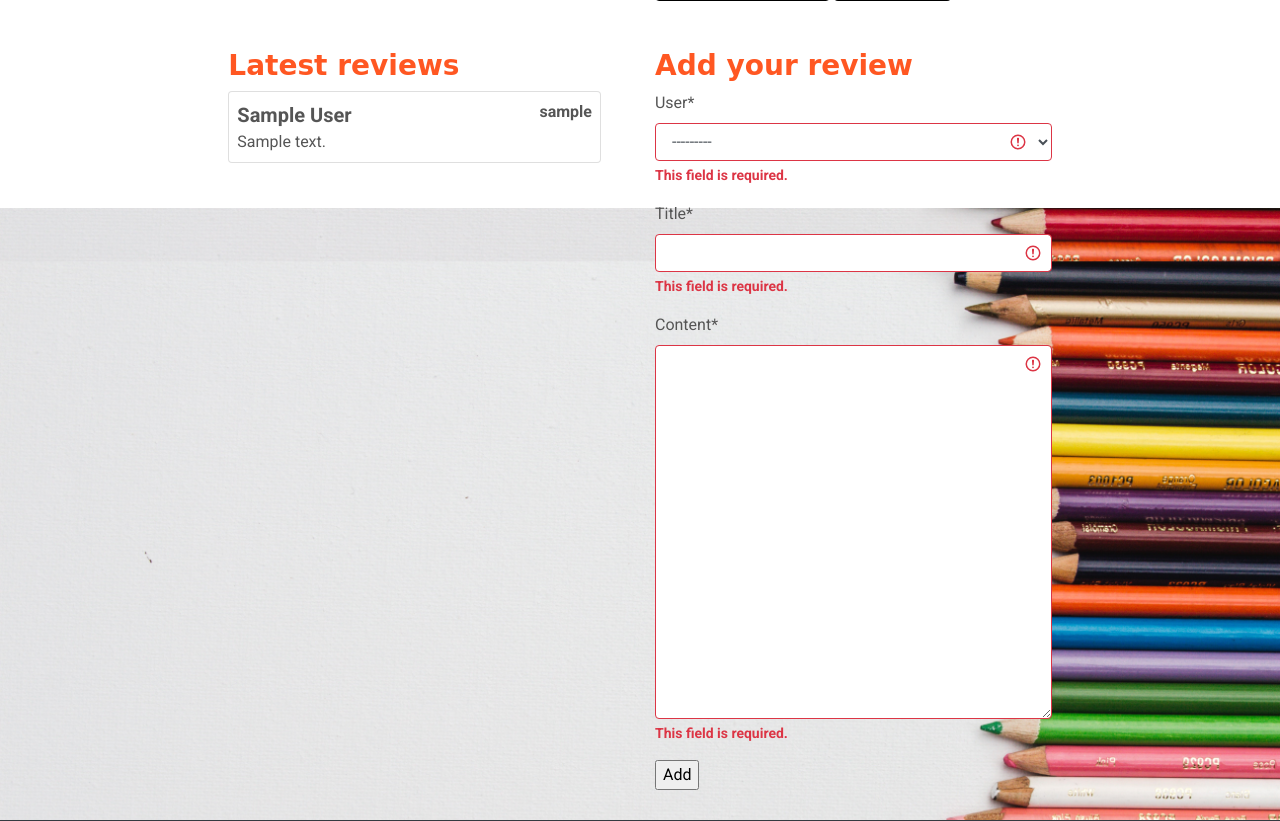
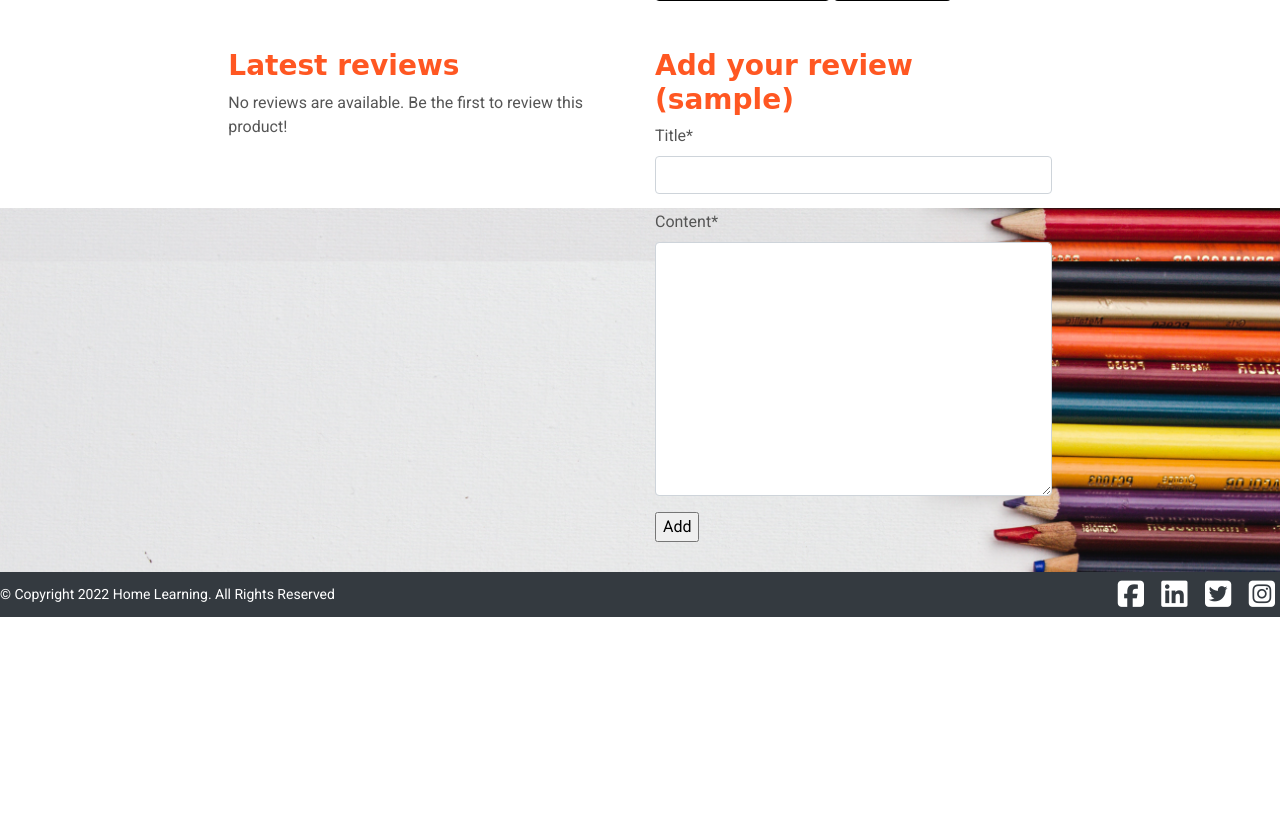
Before and after one commit to Sarah-LB/HomeLearning, a Django app: page /products/3/ in a window 1280 px wide. Shown: the part 592-1413 px from the top of the page. After the commit the page ends 1209 px from the top, so only its background shows below. Run offline with Django 3.2, Linux system fonts and the light colour scheme; a user stored in the database is signed in; data comes from the database, SQL or seed files in the repository; tables that the repository leaves empty hold one stand-in row (values such as "Sample post"); some libraries are stand-ins or nearby versions; some web fonts are replaced.

Commit message:
fixed user populated field on review form and added issues encountered to readme

```diff
--- a/products/forms.py
+++ b/products/forms.py
@@ -25,7 +25,7 @@
 
     class Meta:
         model = UserReview
-        fields = ["user", 'title', 'content']
+        fields = ['title', 'content']
         widgets = {
-            'content': Textarea(attrs={'cols': 40, 'rows': 15})
+            'content': Textarea(attrs={'cols': 40, 'rows': 10})
         }
--- a/products/models.py
+++ b/products/models.py
@@ -37,7 +37,7 @@
     """
     A model to allow users to read and post product reviews
     """
-    user = models.OneToOneField(User, on_delete=models.CASCADE)
+    user = models.ForeignKey(User, on_delete=models.CASCADE)
     product = models.ForeignKey(Product, null=False, blank=False, on_delete=models.CASCADE)
     date = models.DateField(auto_now_add=True)
     updated = models.DateField(auto_now=True)
--- a/products/templates/products/product_detail.html
+++ b/products/templates/products/product_detail.html
@@ -102,7 +102,7 @@
                     <div>
                     {% for review in latest_review_list %}
                         {% if review.name == request.product.name %}
-                        <div class="card border-2 p-2 mr-4 mb-4">
+                            <div class="card border-2 px-2 p-2 mr-4">
                                 <div class="card-body p-0">
                                     <div class="row">
                                         <div class="col-6">
@@ -119,6 +119,12 @@
                                     </div>
                                 </div>
                             </div>
+                            <div class="mb-4">
+                                <small class="ml-3 mb-4">
+                                    <a href="#">Edit</a> |
+                                    <a class="text-danger" href="#">Delete</a>
+                                </small>
+                            </div>
                         {% endif %}
                     {% endfor %}
                     </div>
@@ -127,7 +133,7 @@
                 {% endif %}
             </div>
             <div class="col-12 col-md-6 col-lg-4">
-                <h3 class="orange-subheading-font">Add your review</h3>
+                <h3 class="orange-subheading-font">Add your review ({{ request.user.username}})</h3>
                 {% if request.user.is_authenticated %}
                     <form action="{% url 'product_detail' product.id %}" method="post">
                     {% csrf_token %}
--- a/products/views.py
+++ b/products/views.py
@@ -3,6 +3,8 @@
 from django.contrib.auth.decorators import login_required
 from django.db.models import Q
 from django.db.models.functions import Lower
+import logging
+from pprint import pprint
 
 
 from .models import Product, Category, UserReview
@@ -67,17 +69,19 @@
     product = get_object_or_404(Product, pk=product_id)
     review = Product.objects.get(id=product_id)
     form = ReviewForm(request.POST)
-    latest_review_list = UserReview.objects.order_by('-date')[:9]
+    latest_review_list = UserReview.objects.filter(product_id=product_id).order_by('-date')[:9]
 
-    if form.is_valid():
-        user = request.POST.get('user')
-        content = request.POST.get('content')
-        title = request.POST.get('title')
-        review = UserReview(user=request.user, content=content, product=review, title=title)
-        review.save()
-        messages.success(request, 'Successfully added a review!')
-        return redirect(reverse('product_detail', args=[product.id]))
+    if request.method == 'POST':
+        if form.is_valid():
+            userReview = form.save(commit=False)
+            userReview.user = request.user
+            userReview.product = product
+            userReview.save()
+            messages.success(request, 'Successfully added a review!')
+            return redirect(reverse('product_detail', args=[product.id]))
 
+    else:
+        form = ReviewForm()
 
     context = {
         'product': product,
@@ -87,6 +91,7 @@
     }
 
     return render(request, 'products/product_detail.html', context)
+
 
 
 @login_required
--- a/reviews/views.py
+++ b/reviews/views.py
@@ -1,6 +1,10 @@
-from django.shortcuts import render
+from django.shortcuts import render, redirect, reverse, HttpResponse, get_object_or_404
+from django.contrib.auth.decorators import login_required
+from django.contrib import messages
 
+from products.models import Product
 
+@login_required
 def view_reviews(request):
     """ A view that renders the review contents page """
 
```
Also changed, not shown: products/templates/products/edit_review.html (added, +53 -0 lines), README.md, products/migrations/0006_alter_userreview_user.py (added), products/templates/products/add_review.html (added), reviews/templates/reviews/edit_review.html (added). Lines whose indentation alone changed are shown as unchanged.
